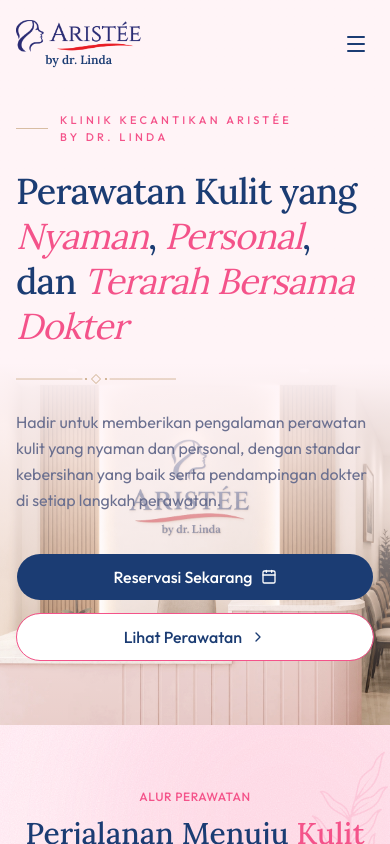
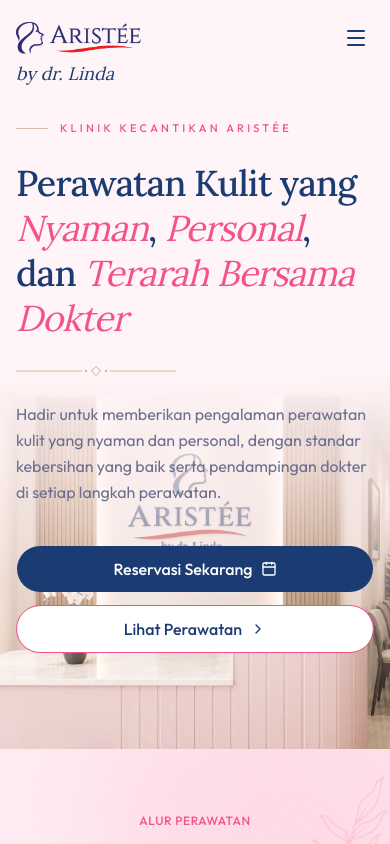
Before and after one commit to Vanologia-Solutio/aristee-landing-page, a Next.js app: page / in a window 390 px wide. Shown: the top 844 px of the page. Built offline with nearby package versions, Linux system fonts and the light colour scheme.

Commit message:
feat: update hero section padding and add author attribution, enhance footer and navbar with branding

```diff
--- a/app/perawatan/page.tsx
+++ b/app/perawatan/page.tsx
@@ -45,8 +45,13 @@
   return (
     <main id='katalog-perawatan' className='flex-1 flex flex-col'>
       {/* Hero */}
-      <section className='relative overflow-hidden bg-blush pt-28 pb-20 sm:pt-36 md:pb-28'>
+      <section className='relative overflow-hidden bg-blush pt-15 pb-20 sm:pt-16 md:pb-28'>
         <BotanicalBackground variant='hero' />
+        <FadeIn className='relative mx-auto mb-8 max-w-6xl px-4 sm:mb-10'>
+          <p className='font-heading text-lg italic text-primary sm:text-xl'>
+            by dr. Linda
+          </p>
+        </FadeIn>
         <div className='relative mx-auto grid max-w-6xl items-center gap-14 px-4 md:grid-cols-[1.1fr_1fr]'>
           <FadeInStagger className='space-y-7'>
             <FadeInItem>
--- a/components/general/footer.tsx
+++ b/components/general/footer.tsx
@@ -49,7 +49,6 @@
 
       <FadeInStagger className='max-w-6xl px-4 mx-auto grid grid-cols-2 gap-x-6 gap-y-8 py-10 md:grid-cols-11 md:gap-12'>
         <FadeInItem className='col-span-2 space-y-5 md:col-span-4'>
-          <div className='text-center w-fit'>
           <Image
             src={logo}
             alt={BUSINESS_NAME}
@@ -58,10 +57,6 @@
             priority
             className='shrink-0 object-contain transition-all duration-300 h-8 size-auto'
           />
-            <p className='text-xs text-background font-heading font-semibold'>
-              by dr. Linda
-            </p>
-          </div>
           <p className='text-sm text-background/65 leading-relaxed'>
             {BUSINESS_NAME} hadir untuk memberikan pengalaman perawatan kulit
             yang aman, nyaman, dan berkualitas.
--- a/components/general/navbar.tsx
+++ b/components/general/navbar.tsx
@@ -56,7 +56,7 @@
             animate={{ opacity: 1, x: 0 }}
             transition={{ duration: 0.5 }}
           >
-            <Link href='/' className='text-center'>
+            <Link href='/'>
               <Image
                 src={logo}
                 alt={BUSINESS_NAME}
@@ -65,9 +65,6 @@
                 priority
                 className='shrink-0 object-contain transition-all duration-300 h-8 size-auto'
               />
-              <p className='text-xs text-primary font-heading font-semibold'>
-                by dr. Linda
-              </p>
             </Link>
           </motion.div>
           <div className='hidden md:flex items-center gap-6'>
--- a/components/landing/hero.tsx
+++ b/components/landing/hero.tsx
@@ -17,7 +17,7 @@
   return (
     <section
       id='beranda'
-      className='relative overflow-hidden pt-28 pb-16 sm:pt-40 sm:pb-32'
+      className='relative overflow-hidden pt-15 pb-24 sm:pt-16 sm:pb-32'
     >
       <div className='absolute inset-0 hidden sm:block'>
         <Image
@@ -50,12 +50,14 @@
         />
       </div>
       <FadeInStagger className='relative mx-auto max-w-6xl px-4 z-10'>
+        <FadeInItem className='mb-8 sm:mb-10'>
+          <p className='font-heading text-lg italic text-primary sm:text-xl'>
+            by dr. Linda
+          </p>
+        </FadeInItem>
         <div className='space-y-6 mb-10'>
           <FadeInItem>
-            <Eyebrow>
-              Klinik Kecantikan Aristée <br className='block sm:hidden' />
-              by dr. Linda
-            </Eyebrow>
+            <Eyebrow>Klinik Kecantikan Aristée</Eyebrow>
           </FadeInItem>
           <FadeInItem>
             <h1 className='max-w-full sm:max-w-md font-medium font-heading text-4xl leading-tight tracking-tight sm:text-6xl'>
```
Lines whose indentation alone changed are shown as unchanged.
